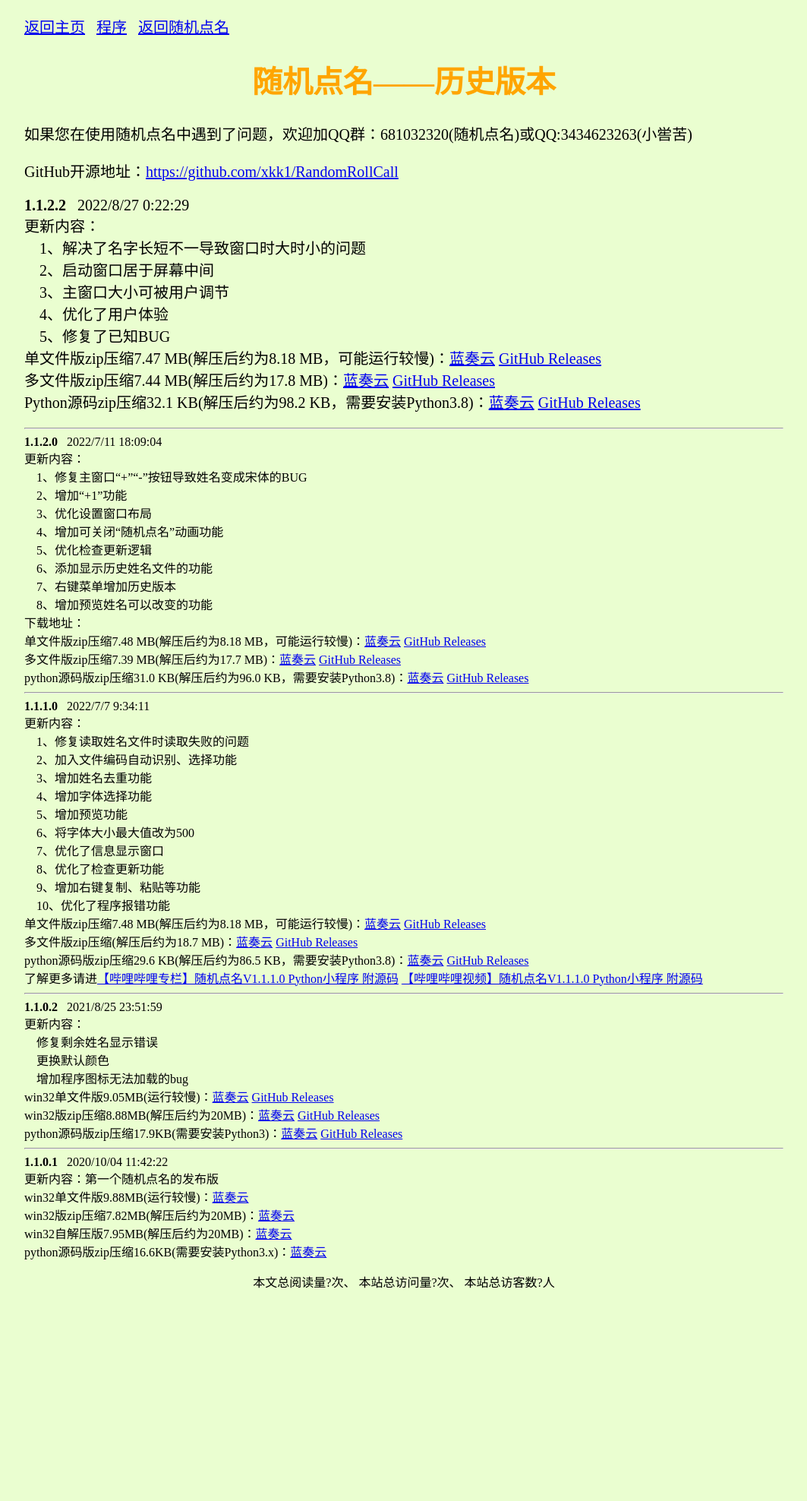
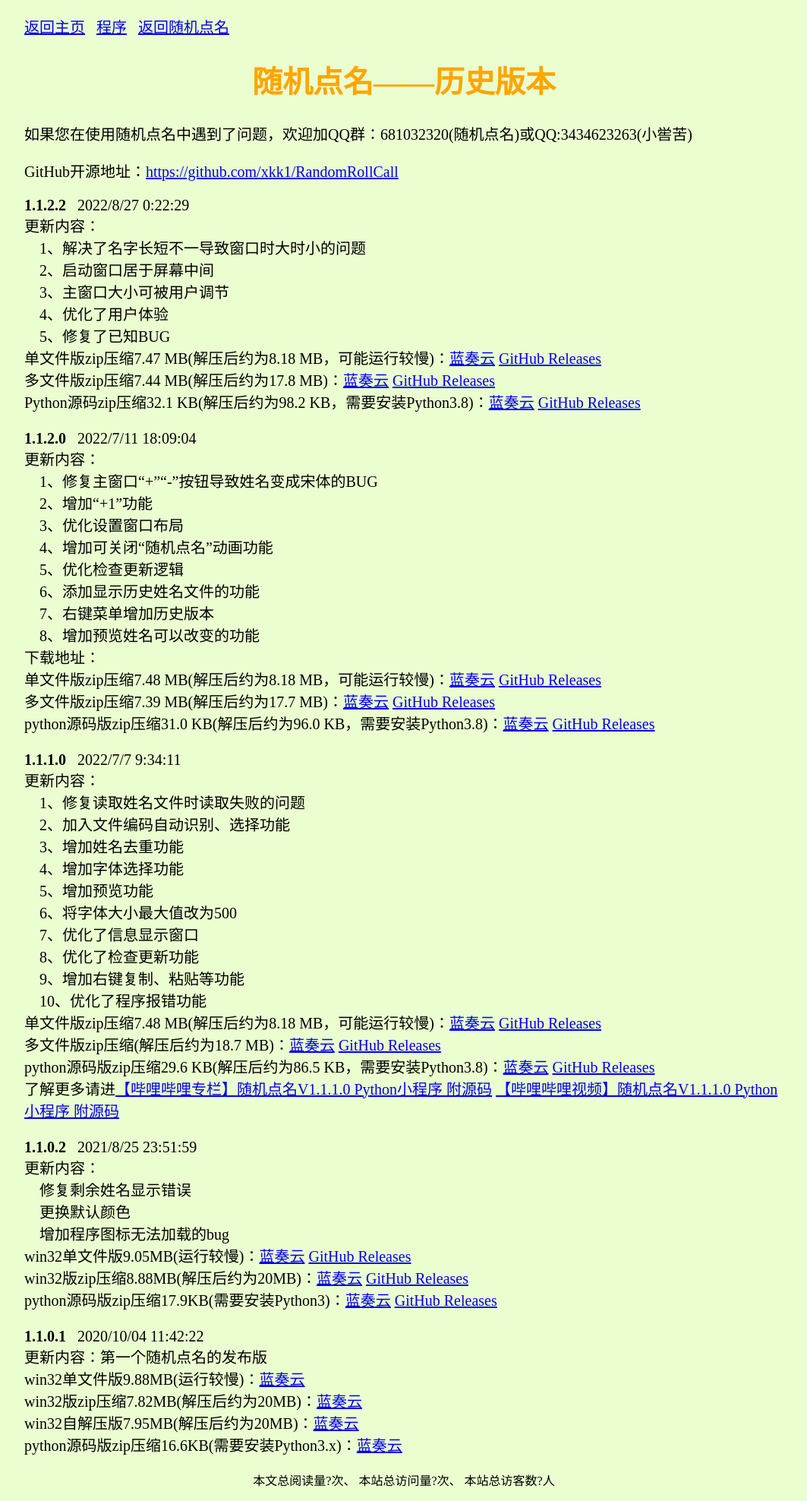
Before and after one commit to xkk1/xkk1.github.io, a Jekyll site: the page program/randomrollcall/history.html, which Jekyll copies as it is, in a window 1280 px wide. Shown: the whole page at 76% size, without its empty margins (108-1171 px from the left). Built offline with Jekyll 4.4.1, drawn with Linux system fonts in a browser that asks for light colours; comment, search, counter and statistics services are not loaded; before the commit the page ends 1715 px from its top, so only the background shows below that.

Commit message:
Update history.html

```diff
--- a/program/randomrollcall/history.html
+++ b/program/randomrollcall/history.html
@@ -27,7 +27,7 @@
 多文件版zip压缩7.44 MB(解压后约为17.8 MB)：<a href="https://www.lanzout.com/ideew0acg0kj" target="_blank">蓝奏云</a>&nbsp;<a href="https://github.com/xkk1/RandomRollCall/releases/download/v1.1.2.2/RandomRollCall1.1.2.2Multifile.zip" target="_blank">GitHub Releases</a><br />
 Python源码zip压缩32.1 KB(解压后约为98.2 KB，需要安装Python3.8)：<a href="https://www.lanzout.com/ixt9x0acg0sh" target="_blank">蓝奏云</a>&nbsp;<a href="https://github.com/xkk1/RandomRollCall/releases/download/v1.1.2.2/RandomRollCall1.1.2.2Python_code.zip" target="_blank">GitHub Releases</a><br />
 
-        <hr />
+        <br />
 
 <strong>1.1.2.0</strong>&nbsp;&nbsp;&nbsp;2022/7/11 18:09:04<br />
 更新内容：<br />
@@ -44,7 +44,7 @@ Python源码zip压缩32.1 KB(解压后约为98.2 KB，需要安装Python3.8)：<
 多文件版zip压缩7.39 MB(解压后约为17.7 MB)：<a href="https://www.lanzout.com/ia98e07p1zuj" target="_blank">蓝奏云</a>&nbsp;<a href="https://github.com/xkk1/RandomRollCall/releases/download/v1.1.2.0/RandomRollCallV1.1.2.0Multifile.zip" target="_blank">GitHub Releases</a><br />
 python源码版zip压缩31.0 KB(解压后约为96.0 KB，需要安装Python3.8)：<a href="https://www.lanzout.com/iwqsl07p29od" target="_blank">蓝奏云</a>&nbsp;<a href="https://github.com/xkk1/RandomRollCall/releases/download/v1.1.2.0/RandomRollCall1.1.2.0Python_code.zip" target="_blank">GitHub Releases</a><br />
 
-        <hr />
+        <br />
 
 <strong>1.1.1.0</strong>&nbsp;&nbsp;&nbsp;2022/7/7 9:34:11<br />
 更新内容：<br />
@@ -63,7 +63,7 @@ python源码版zip压缩31.0 KB(解压后约为96.0 KB，需要安装Python3.8)
 python源码版zip压缩29.6 KB(解压后约为86.5 KB，需要安装Python3.8)：<a href="https://www.lanzout.com/iWixE07hlfef" target="_blank">蓝奏云</a>&nbsp;<a href="https://github.com/xkk1/RandomRollCall/releases/download/v1.1.1.0/RandomRollCall1.1.1.0Python_code.zip" target="_blank">GitHub Releases</a><br />
 了解更多请进<a href="https://www.bilibili.com/read/cv17476152" target="_blank">【哔哩哔哩专栏】随机点名V1.1.1.0 Python小程序 附源码</a>&nbsp;<a href="https://www.bilibili.com/video/BV1NB4y1v7Nn" target="_blank">【哔哩哔哩视频】随机点名V1.1.1.0 Python小程序 附源码</a><br/>
 
-        <hr />
+        <br />
 
 <strong>1.1.0.2</strong>&nbsp;&nbsp;&nbsp;2021/8/25 23:51:59<br />
 更新内容：<br />
@@ -74,7 +74,7 @@ win32单文件版9.05MB(运行较慢)：<a href="https://www.lanzoui.com/iUCvht6
 win32版zip压缩8.88MB(解压后约为20MB)：<a href="https://www.lanzoui.com/iwFcmt65k1g" target="_blank">蓝奏云</a>&nbsp;<a href="https://github.com/xkk1/RandomRollCall/releases/download/v1.1.0.2/RandomRollCall1.1.0.2.zip" target="_blank">GitHub Releases</a><br />
 python源码版zip压缩17.9KB(需要安装Python3)：<a href="https:/www.lanzoui.com/imMs8t5zxna" target="_blank">蓝奏云</a>&nbsp;<a href="https://github.com/xkk1/RandomRollCall/releases/download/v1.1.0.2/RandomRollCall1.1.0.2python_code.zip" target="_blank">GitHub Releases</a><br/>
 
-        <hr />
+        <br />
 
 <strong>1.1.0.1</strong>&nbsp;&nbsp;&nbsp;2020/10/04 11:42:22<br />
 更新内容：第一个随机点名的发布版<br />
```
